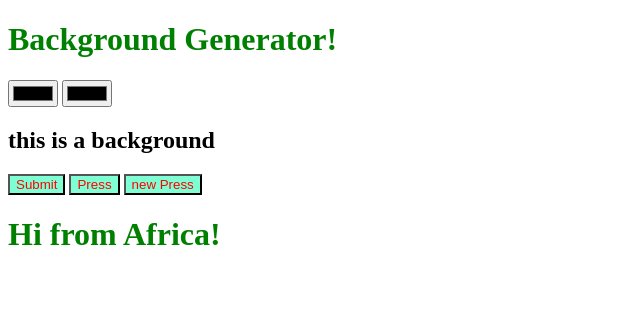
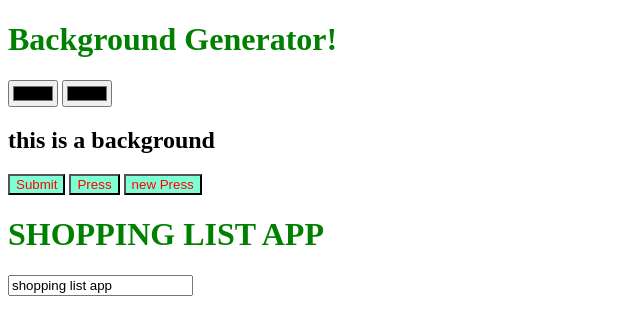
Before and after one commit to moknez/background-generator, a plain HTML site: page index.html in a window 1280 px wide. Shown: the whole page, without its empty margins (0-640 px from the left). Drawn offline with nearby package versions, Linux system fonts and the light colour scheme.

Commit message:
some vue elements

```diff
--- a/index.html
+++ b/index.html
@@ -22,9 +22,9 @@
 
 
     <div id="hihi">
-        <h1>{{message}}</h1>
+        <h1>{{message.toLocaleUpperCase() }}</h1>
+        <input type="text" v-model="message">
     </div>
-
 
 
     <script src="https://cdn.jsdelivr.net/npm/vue@2.6.12/dist/vue.js"></script>
--- a/main.js
+++ b/main.js
@@ -1,6 +1,6 @@
-var greetings = new Vue ({
+var travel =  new Vue ({
     el: '#hihi',
     data: {
-        message: 'Hi from Africa!'
+        message: 'shopping list app'
     }
  })
```
